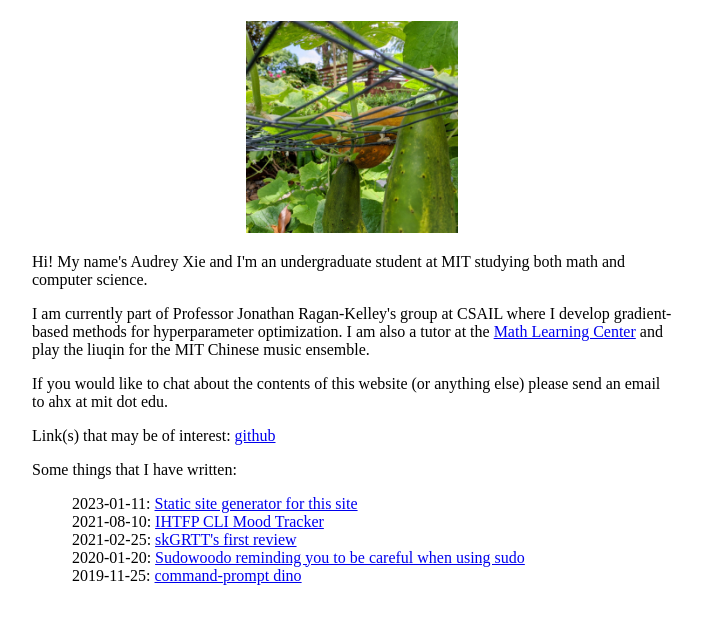
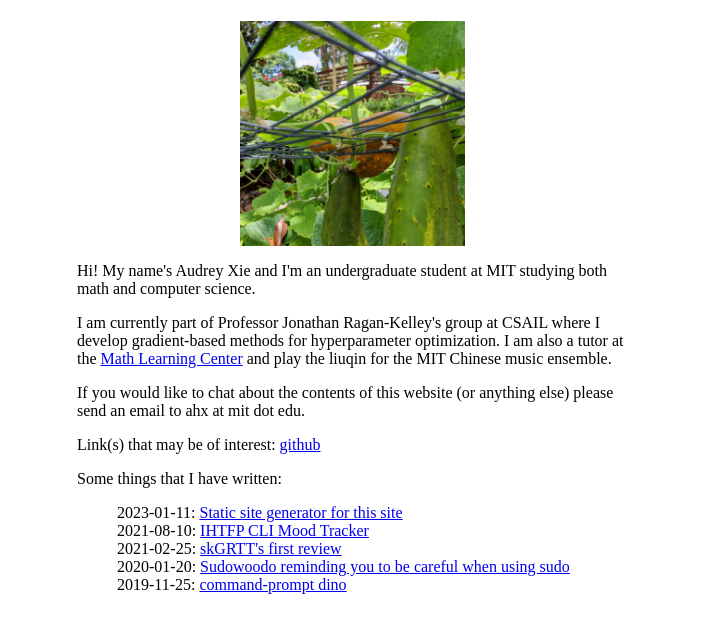
Before and after one commit to 0aax/0a.ax, a plain HTML site: page output/index.html in a window 1280 px wide. Shown: the whole page, without its empty margins (288-990 px from the left). Drawn offline with Linux system fonts and the light colour scheme.

Commit message:
Fix screen width.

```diff
--- a/output/index.html
+++ b/output/index.html
@@ -10,9 +10,8 @@
 	<div id="center-content">
 		<div id="content-here">
 			<h1></h1>
-			<p align="center" width="100%">
-    <img width="33%" src="static/img/squash.jpg">
-</p>
+			<p><img src="static/img/squash.jpg"
+     style="display:block;float:none;margin-left:auto;margin-right:auto;max-width:225px"></p>
 
 <p>Hi! My name's Audrey Xie and I'm an undergraduate student at MIT studying both math and computer science.</p>
 
--- a/output/static/css/style.css
+++ b/output/static/css/style.css
@@ -8,7 +8,7 @@ ol, ul {
 }
 
 #center-content {
-    width: 50vw;
+    max-width: 550px;
     margin: auto;
 }
 
--- a/templates/static/css/style.css
+++ b/templates/static/css/style.css
@@ -8,7 +8,7 @@ ol, ul {
 }
 
 #center-content {
-    width: 50vw;
+    max-width: 550px;
     margin: auto;
 }
 
```
Also changed, not shown: 1 other file.
